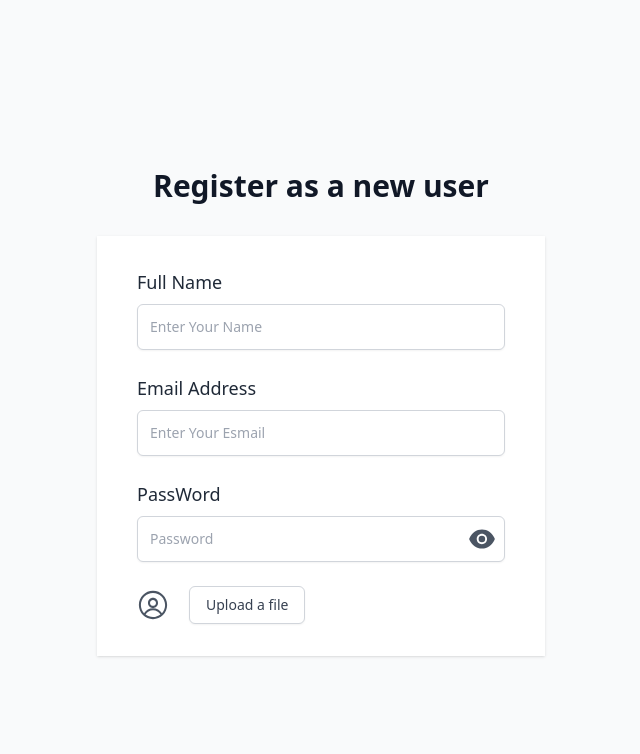
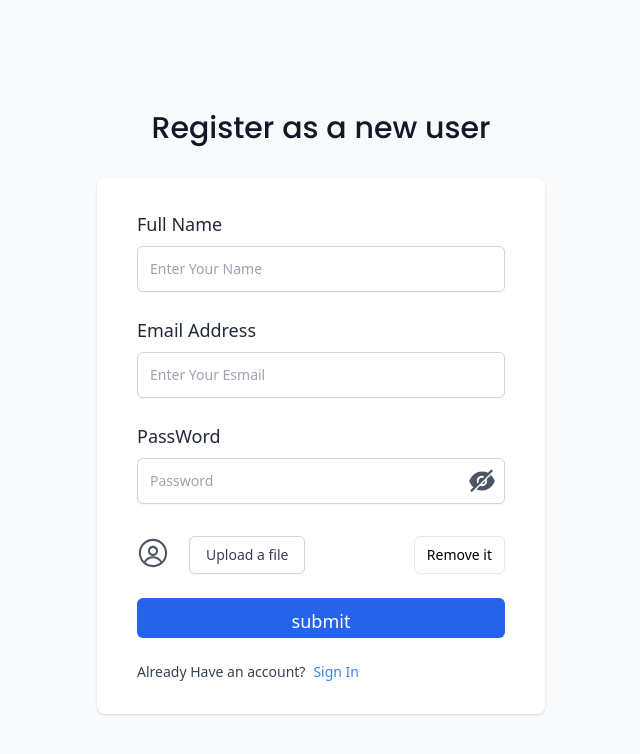
Before and after one commit to shaw-kunal/multivendorfrontend, a React (Vite) app: page /sign-up in a window 1280 px wide. Shown: the top 754 px of the page, without its empty margins (319-959 px from the left). Built offline with nearby package versions, Linux system fonts and the light colour scheme.

Commit message:
complete the sign up page

```diff
--- a/src/components/Input.jsx
+++ b/src/components/Input.jsx
@@ -9,7 +9,7 @@ const Input = ({
   value,
   autoComplete = "email",
   onChange,
-  visible = false,
+  visible = true,
   isPassword = false,
   setVisible,
 }) => {
@@ -23,19 +23,19 @@ const Input = ({
           autoComplete={autoComplete}
           value={value}
           onChange={onChange}
-          type={type}
+          type={visible ? "text" : "password"}
           className="appearance-none  block w-full px-3 py-3 border border-gray-300 rounded-md shadow-sm placeholder-gray-400 focus:outline-none focus:ring-blue-500 focus:border-blue-500 sm:text-sm"
         />
         <div className="absolute top-2 right-2 cursor-pointer ">
           {isPassword ? (
             visible ? (
-              <AiFillEyeInvisible
+              <AiFillEye
                 size={30}
                 className="text-gray-500"
                 onClick={() => setVisible(!visible)}
               />
             ) : (
-              <AiFillEye
+              <AiFillEyeInvisible
                 size={30}
                 className="text-gray-600"
                 onClick={() => setVisible(!visible)}
--- a/src/components/signUp/SignUp.jsx
+++ b/src/components/signUp/SignUp.jsx
@@ -1,24 +1,30 @@
 import React, { useState } from "react";
 import Input from "../Input";
 import { RxAvatar } from "react-icons/rx";
+import Button from "../Button";
+import { Link } from "react-router-dom";
 
 const SignUp = () => {
   const [username, setUsername] = useState("");
   const [password, setPassword] = useState("");
   const [email, setEmail] = useState("");
-  const [visible, setVisible] = useState("");
+  const [visible, setVisible] = useState(false);
   const [avatar, setAvatar] = useState(null);
+
+  // const hand
+
+  console.log(avatar);
 
   return (
     <div className="min-h-screen bg-gray-50  flex flex-col justify-center py-12 sm:px-6 lg:px-8">
       <div className="sm:mx-auto max-w-md">
-        <h2 className="mt-6 text-center text-3xl font-bold text-gray-900">
+        <h2 className="mt-6 font-Poppins text-center text-3xl font-medium text-gray-900">
           Register as a new user
         </h2>
       </div>
 
       <div className="mt-8 sm:mx-auto sm:w-full sm:max-w-md">
-        <div className="bg-white py-8 px-4 shadow sm:rounde-lg sm:px-10">
+        <div className="bg-white py-8 px-4 shadow sm:rounded-lg sm:px-10">
           <form action="" className="space-y-6">
             <Input
               label={"Full Name"}
@@ -49,34 +55,53 @@ const SignUp = () => {
               setVisible={setVisible}
             />
 
-            <div>
+            <div className="flex   justify-between ">
+              <div className="mt-2 flex items-center justify-center ">
                 <label
-                htmlFor="avatar"
+                  htmlFor="file-input"
                   className="block text-sm font-medium text-gray-700"
-              ></label>
-              <div className="mt-2 flex items-center">
-                <span className="inline-block h-8 w-8 rounded-fill overflow-hidden">
+                >
+                  <span className="inline-block h-8 w-8 rounded-full overflow-hidden">
                     {avatar ? (
-                    <img src={avatar} alt="avatar" />
+                      <img
+                        src={URL.createObjectURL(avatar)}
+                        alt="avatar"
+                        className="object-cover"
+                      />
                     ) : (
                       <RxAvatar className="h-8 w-8  text-gray-600" />
                     )}
                   </span>
-                <lable
+                </label>
+                <label
                   htmlFor="file-input"
                   className="ml-5 flex items-center justify-center px-4 py-2 border border-gray-300 rounded-md shadow-sm text-sm font-medium text-gray-700 bg-white"
                 >
-                  <span>Upload a file</span>
+                  Upload a file
+                </label>
                 <input
-                    className="hidden"
+                  style={{ display: "none" }}
                   type="file"
                   name="avatar"
                   id="file-input"
                   accept=".jpg,.jpeg,.png"
                   onChange={(e) => setAvatar(e.target.files[0])}
                 />
-                </lable>
               </div>
+              <button
+                className="border  mt-2 py-2 text-sm px-3 rounded-md"
+                onClick={(e) => setAvatar(null)}
+              >
+                Remove it
+              </button>
+            </div>
+            <Button text={"submit"}></Button>
+
+            <div className="text-sm text-gray-700">
+              <span>Already Have an account?</span>
+              <Link className="ml-2 text-blue-500 hover:underline " to="/login">
+                Sign In
+              </Link>
             </div>
           </form>
         </div>
```
Lines whose indentation alone changed are shown as unchanged.
